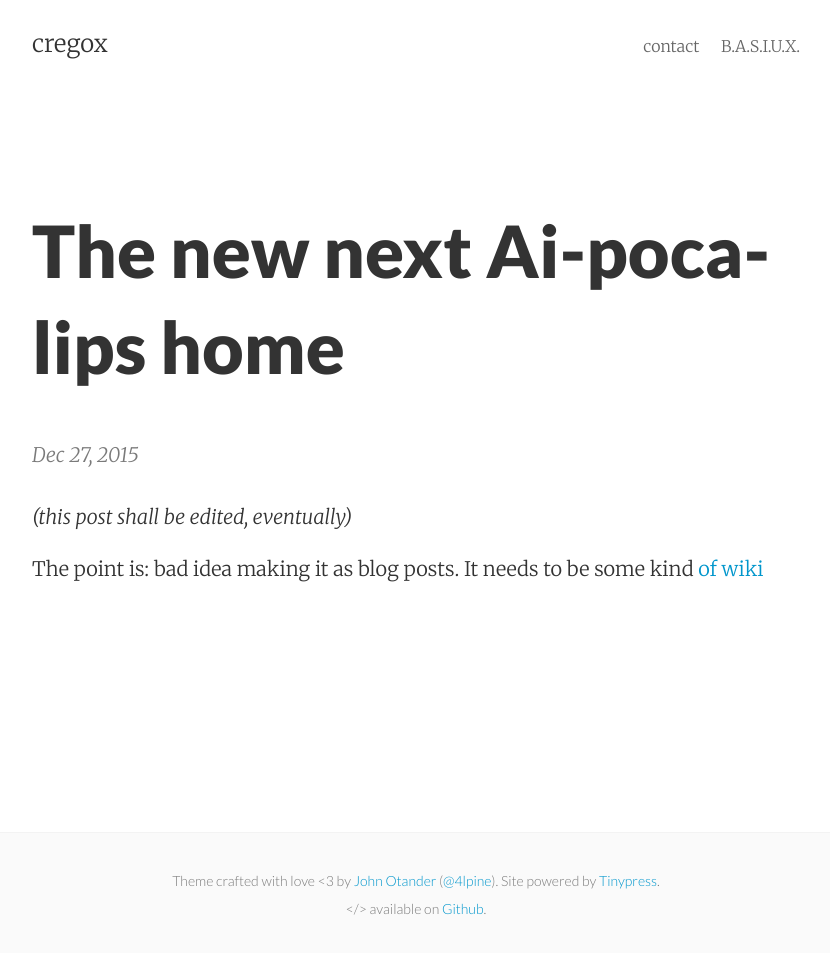
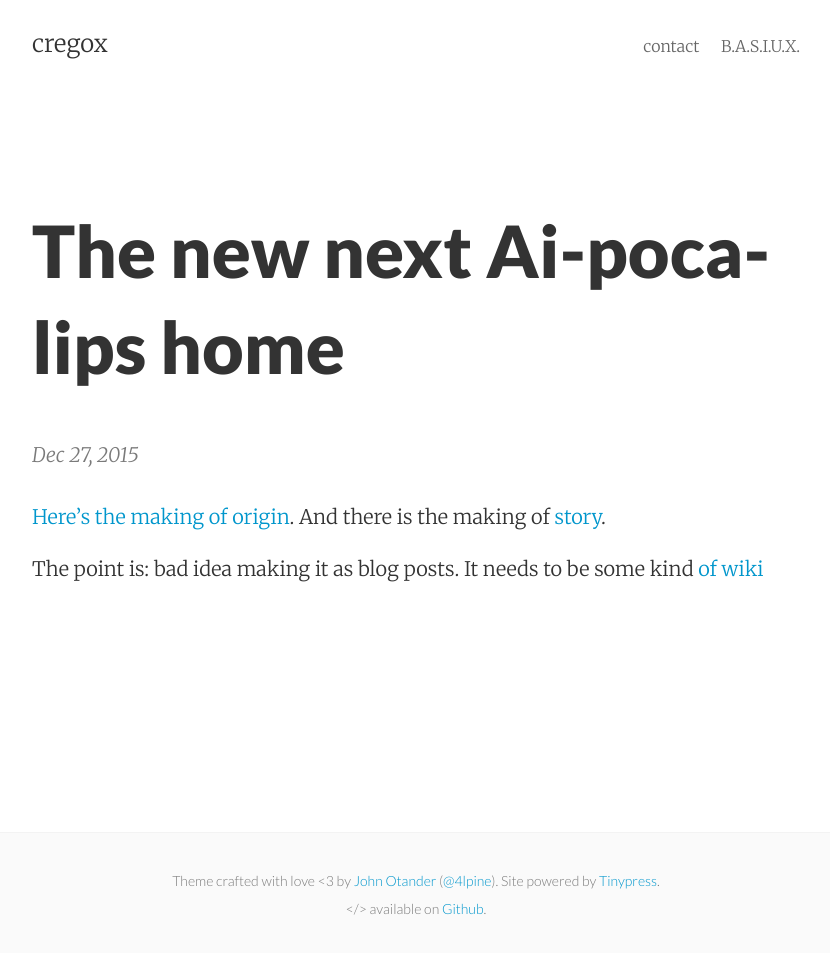
Before and after one commit to cauerego/cauerego.github.io, a Jekyll site: the page built from _posts/2015-12-27-the-new-next-ai-poca-lips-home.markdown, in a window 1280 px wide. Shown: the whole page, without its empty margins (224-1054 px from the left). Built offline with Jekyll 4.4.1, drawn with Linux system fonts in a browser that asks for light colours.

Commit message:
link to making of origin and story

```diff
--- a/_posts/2015-12-27-the-new-next-ai-poca-lips-home.markdown
+++ b/_posts/2015-12-27-the-new-next-ai-poca-lips-home.markdown
@@ -5,6 +5,6 @@ title: The new next Ai-poca-lips home
 tags: [novel, fun]
 ---
 
-*(this post shall be edited, eventually)*
+[Here's the making of origin](http://talk.cregox.com/t/to-openai-questions-from-an-arrogant-prick/7783/3). And there is the making of [story](https://github.com/cauerego/cauerego.github.io/wiki/a-novel-about-the-other-novel).
 
 The point is: bad idea making it as blog posts. It needs to be some kind [of wiki](https://github.com/cauerego/cauerego.github.io/wiki/a-novel)
```
